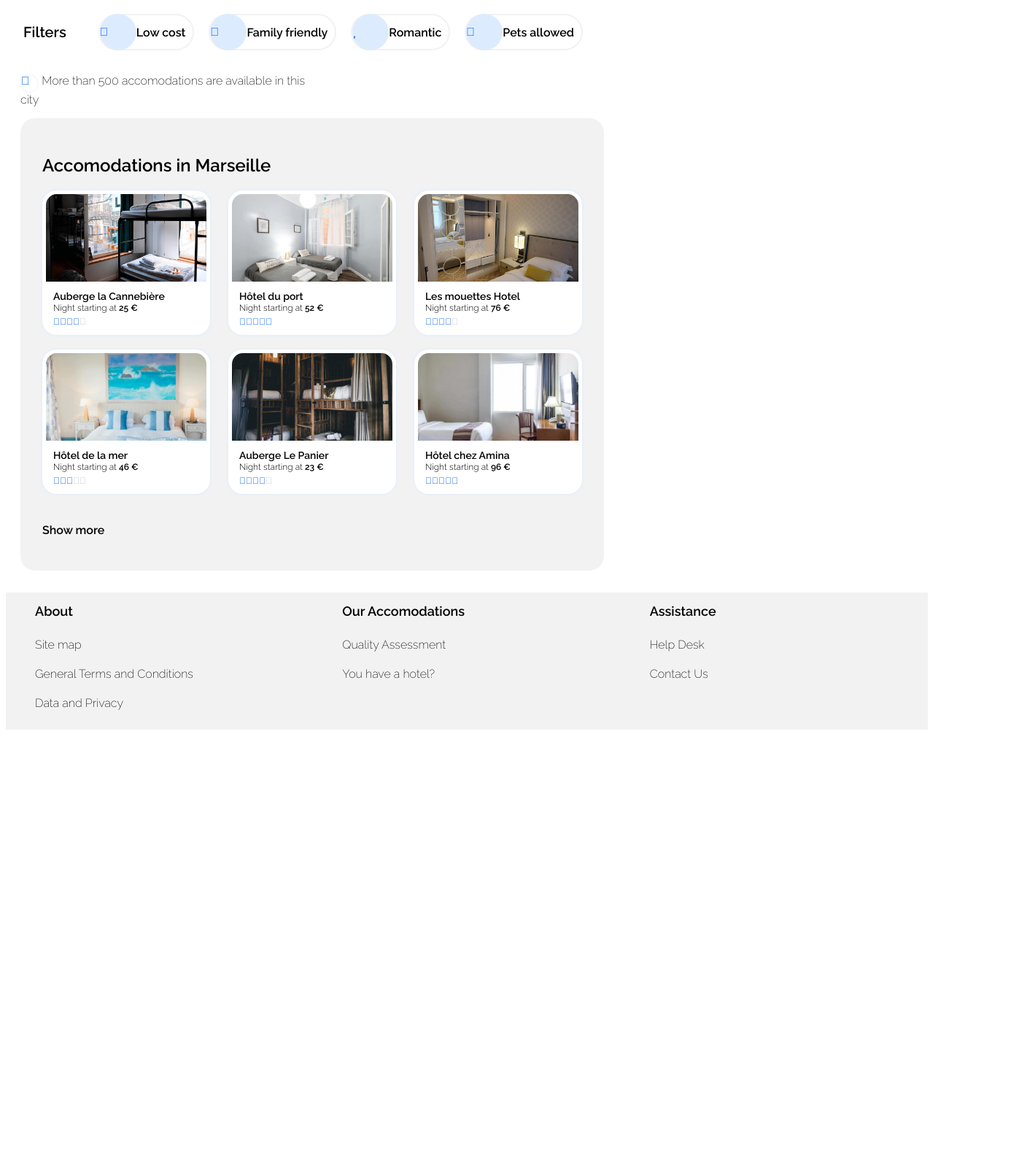
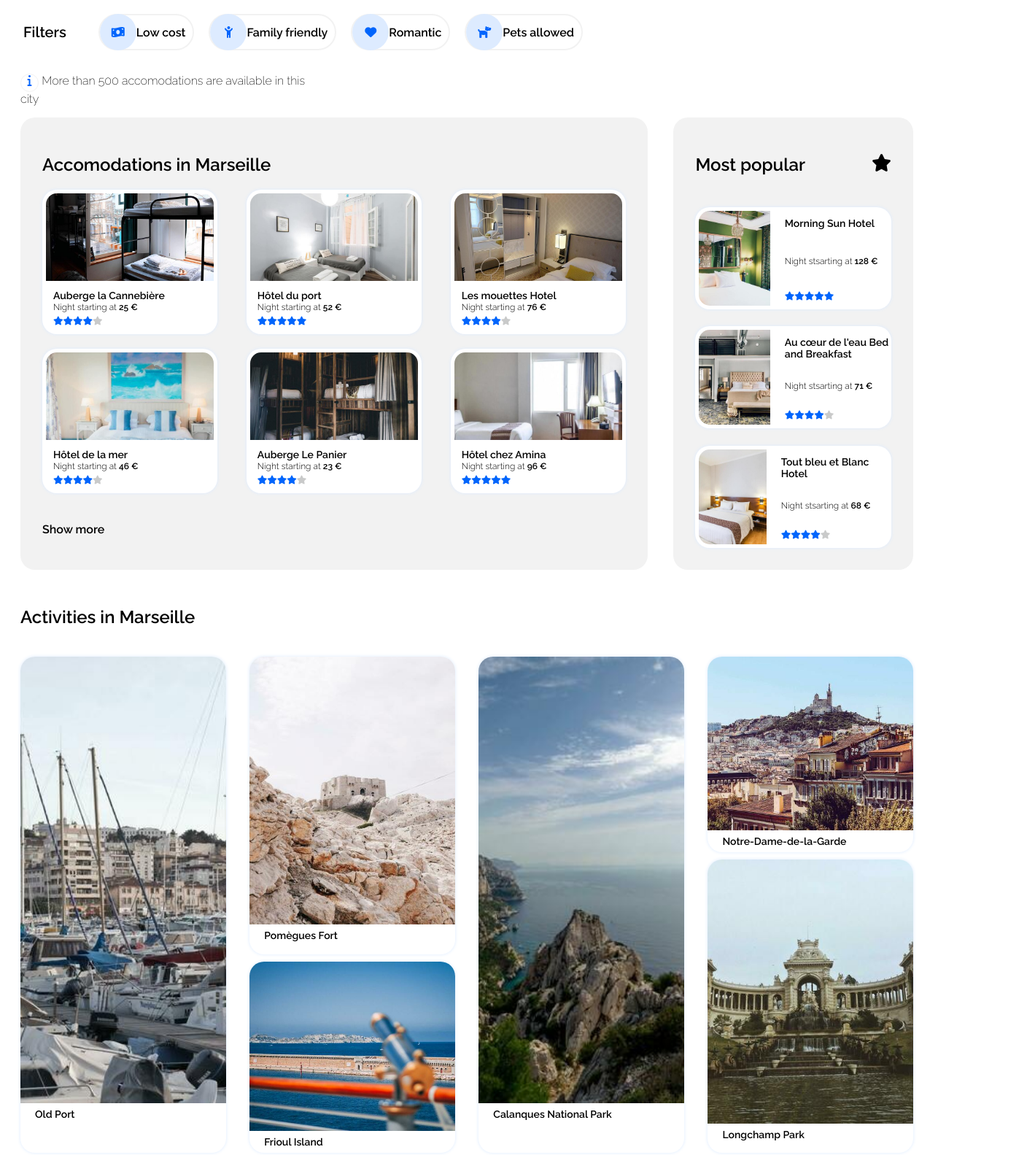
Before and after one commit to giulia-ziino/booki, a plain HTML site: page index.html in a window 1280 px wide. Shown: the part 233-1816 px from the top of the page at 73% size, 1408 px wide, since content can reach past the window. Before the commit the page ends 1241 px from the top, so only its background shows below. Drawn offline with Linux system fonts and the light colour scheme.

Commit message:
semi-final desktop version

```diff
--- a/css/style.css
+++ b/css/style.css
@@ -1,9 +1,8 @@
 html {
   box-sizing: border-box;
 }
-*,
-*:before,
-*:after {
+*
+ {
   box-sizing: inherit;
   font-family: Raleway, sans-serif;
 }
@@ -13,12 +12,12 @@ header {
   display: flex;
   flex-direction: row;
   align-items: center;
+  justify-content: space-between;
 }
 header nav {
   display: flex;
   flex-direction: row;
   height: 40px;
-  padding-left: 1000px;
   text-align: center;
 }
 header img {
@@ -40,8 +39,8 @@ header a {
 }
 
 header a:hover {
-  color: #0165fc;
-  border-top: 2px solid #0165fc;
+  color: #0065FC;
+  border-top: 2px solid #0065FC;
 }
 
 /*h1*/
@@ -94,7 +93,7 @@ header a:hover {
   height: 60px;
   border-bottom-right-radius: 20px;
   border-top-right-radius: 20px;
-  background-color: #0165fc;
+  background-color: #0065FC;
   font-weight: 600;
   color: white;
 }
@@ -111,6 +110,7 @@ header a:hover {
 #filters p i {
   display: flex;
   align-items: center;
+  justify-content: center;
   width: 50px;
   height: 50px;
   border-radius: 100%;
@@ -131,6 +131,9 @@ header a:hover {
   padding: 4px;
   font-weight: 600;
 }
+.icon-filter {
+  color: #0065FC;
+}
 
 /* quanity */
 #quantity div {
@@ -147,17 +150,24 @@ header a:hover {
   height: 25px;
   border: 1px solid #f2f2f2;
   border-radius: 100%;
+  align-items: center;
+  text-align: center;
+}
+.icon-info {
+  color: #0065FC;
 }
 
-/* main */
-#main section{
+/* accomodation-section */
+#accomodations-section{
   display: flex;
   flex-direction: row;
+  justify-content: space-between;
 }
+/*accomodations*/
 #accomodations {
   border-radius: 20px;
   background-color: #f2f2f2;
-  max-width: 800px;
+  width: 68%;
   margin-left: 20px;
   margin-bottom: 30px;
   padding: 30px;
@@ -173,10 +183,10 @@ header a:hover {
   justify-content:space-between;
   margin-bottom: 40px;
 }
-article {
+#listings article {
   background-color: white;
   border-radius: 20px;
-  min-width: 230px;
+  width: 30%;
   box-shadow: 0 0 5px #ddebff;
   display: flex;
   flex-direction: column;
@@ -204,19 +214,117 @@ article {
 .bold {
   font-weight: 600;
 }
+.fa-active {
+  color: #0065FC;
+}
+.fa-inactive {
+  color: #c9caca;
+}
 
 /* most popular */
 #most_popular {
+  width: 26%;
+  border-radius: 20px;
+  background-color: #f2f2f2;
+  margin-right: 20px;
+  margin-bottom: 30px;
+  padding: 30px;
+  display: flex;
+  flex-direction: column;
+  justify-content: space-between;
+}
+
+#most_popular article {
+display: flex;
+flex-direction: row;
+background-color: white;
+border-radius: 20px;
+box-shadow: 0 0 5px #ddebff;
+height: 25%;
+}
+#popular-text {
+  display: flex;
+  flex-direction: column;
+  justify-content: space-between;
+}
+#popular_hotel img {
+  border-bottom-left-radius: 20px;
+  border-top-left-radius: 20px;
+  width: 40%;
+  padding: 5px;
+  object-fit: cover;
+}
+#popular_hotel h1{
+  font-size: 14;
+  padding-left: 15px;
+}
+#popular_hotel  p{
+  font-size: 12;
+  font-weight: 300;
+  padding-left: 15px;
+}
+#popular h1{
+  display: flex;
+  justify-content: space-between;
+  font-size: 24;
+}
+
+/*activities*/
+#activities-city {
+  width: 100%;
+}
+#activities-city h1{
+  padding-left: 20px;
+}
+#activities {
   display: flex;
   flex-direction: row;
+  gap: 20px;
+  justify-content: space-between;
+  padding: 20px;
+}
+.activity-column {
+  display: flex;
+  flex-direction: column;
+  width: 23%;
+  gap: 10px;
+}
+.activity {
+  background-color: white;
+  border-radius: 20px;
+  box-shadow: 0 0 5px #ddebff;
+  object-fit: cover;
+  display: flex;
+  flex-direction: column;
+  flex-grow: 1
+}
+.activity-large{
+  height: 60%;
+}
+.activity-small {
+  height: 40%;
+}
+.activity img  {
+    border-top-right-radius: 20px;
+    border-top-left-radius: 20px;
+    height: 90%;
+    width: 100%;
+    object-fit: cover;
+}
+.activity h1 {
+  font-size: 14;
+  max-width: 200px;
+  padding-left: 15px;
+  line-height: 2px;
 }
 
 /* footer */
 footer {
+ width:100%;
   display: flex;
 }
 footer div {
-  width: 110%;
+  width: 100%;
   background-color: #f2f2f2;
 }
 footer h2 {
@@ -229,3 +337,16 @@ footer li {
   font-weight: 200;
   list-style: none;
 }
+
+
+@media screen and (max-width: 992px) {
+
+  }
+}
+
+@media screen and (max-width: 768px) {
+  /*header mobile*/
+  display: flex;
+  flex-direction: column;
+  }
+}
--- a/index.html
+++ b/index.html
@@ -7,7 +7,6 @@
     <link href="https://fonts.googleapis.com/css2?family=Raleway:wght@300&display=swap" rel="stylesheet" />
     <link href="https://fonts.googleapis.com/css2?family=Raleway:wght@200&display=swap" rel="stylesheet" />
     <script src="https://kit.fontawesome.com/b372e61fa7.js" crossorigin="anonymous"></script>
-    <link rel="stylesheet" href="https://use.fontawesome.com/releases/v5.8.2/css/all.css" />
     <link rel="stylesheet" href="css/style.css" />
   </head>
   <body>
@@ -31,20 +30,18 @@
     <section id="filters">
       <h2>Filters</h2>
       <div>
-        <p><i class="fa-solid fa-money-bill-wave" style="color: #0165fc"></i> Low cost</p>
-        <p><i class="fa-solid fa-child-reaching" style="color: #0165fd"></i> Family friendly</p>
-        <p><i class="fa-solid fa-heart" style="color: #0165fd"></i> Romantic</p>
-        <p><i class="fa-solid fa-dog" style="color: #0165fd"></i>Pets allowed</p>
+        <p><i class="fa-solid fa-money-bill-wave icon-filter"></i> Low cost</p>
+        <p><i class="fa-solid fa-child-reaching icon-filter"></i> Family friendly</p>
+        <p><i class="fa-solid fa-heart icon-filter"></i> Romantic</p>
+        <p><i class="fa-solid fa-dog icon-filter"></i>Pets allowed</p>
       </div>
     </section>
 
     <div id="quantity">
-      <p>
-        <i class="fa-solid fa-info" style="color: #0165fc"></i> More than 500 accomodations are available in this city
-      </p>
+      <p><i class="fa-solid fa-info icon-info"></i> More than 500 accomodations are available in this city</p>
     </div>
 
-    <section id="main">
+    <section id="accomodations-section">
       <div id="accomodations">
         <h1>Accomodations in Marseille</h1>
         <div id="listings">
@@ -54,11 +51,9 @@
               <h1>Auberge la Cannebière</h1>
               <p>Night starting at <span class="bold">25 €</span></p>
               <p>
-                <i class="fa-solid fa-star" style="color: #0060f1"></i
-                ><i class="fa-solid fa-star" style="color: #0060f1"></i
-                ><i class="fa-solid fa-star" style="color: #0060f1"></i
-                ><i class="fa-solid fa-star" style="color: #0060f1"></i
-                ><i class="fa-solid fa-star" style="color: #c9caca"></i>
+                <i class="fa-solid fa-star fa-active"></i><i class="fa-solid fa-star fa-active"></i
+                ><i class="fa-solid fa-star fa-active"></i><i class="fa-solid fa-star fa-active"></i
+                ><i class="fa-solid fa-star fa-inactive"></i>
               </p>
             </div>
           </article>
@@ -68,11 +63,9 @@
               <h1>Hôtel du port</h1>
               <p>Night starting at <span class="bold">52 €</span></p>
               <p>
-                <i class="fa-solid fa-star" style="color: #0060f1"></i
-                ><i class="fa-solid fa-star" style="color: #0060f1"></i
-                ><i class="fa-solid fa-star" style="color: #0060f1"></i
-                ><i class="fa-solid fa-star" style="color: #0060f1"></i
-                ><i class="fa-solid fa-star" style="color: #0060f1"></i>
+                <i class="fa-solid fa-star fa-active"></i><i class="fa-solid fa-star fa-active"></i
+                ><i class="fa-solid fa-star fa-active"></i><i class="fa-solid fa-star fa-active"></i
+                ><i class="fa-solid fa-star fa-active"></i>
               </p>
             </div>
           </article>
@@ -82,11 +75,9 @@
               <h1>Les mouettes Hotel</h1>
               <p>Night starting at <span class="bold">76 €</span></p>
               <p>
-                <i class="fa-solid fa-star" style="color: #0060f1"></i
-                ><i class="fa-solid fa-star" style="color: #0060f1"></i
-                ><i class="fa-solid fa-star" style="color: #0060f1"></i
-                ><i class="fa-solid fa-star" style="color: #0060f1"></i
-                ><i class="fa-solid fa-star" style="color: #c9caca"></i>
+                <i class="fa-solid fa-star fa-active"></i><i class="fa-solid fa-star fa-active"></i
+                ><i class="fa-solid fa-star fa-active"></i><i class="fa-solid fa-star fa-active"></i
+                ><i class="fa-solid fa-star fa-inactive"></i>
               </p>
             </div>
           </article>
@@ -96,11 +87,9 @@
               <h1>Hôtel de la mer</h1>
               <p>Night starting at <span class="bold">46 €</span></p>
               <p>
-                <i class="fa-solid fa-star" style="color: #0060f1"></i
-                ><i class="fa-solid fa-star" style="color: #0060f1"></i
-                ><i class="fa-solid fa-star" style="color: #0060f1"></i
-                ><i class="fa-solid fa-star" style="color: #c9caca"></i
-                ><i class="fa-solid fa-star" style="color: #c9caca"></i>
+                <i class="fa-solid fa-star fa-active"></i><i class="fa-solid fa-star fa-active"></i
+                ><i class="fa-solid fa-star fa-active"></i><i class="fa-solid fa-star fa-active"></i
+                ><i class="fa-solid fa-star fa-inactive"></i>
               </p>
             </div>
           </article>
@@ -110,11 +99,9 @@
               <h1>Auberge Le Panier</h1>
               <p>Night starting at <span class="bold">23 €</span></p>
               <p>
-                <i class="fa-solid fa-star" style="color: #0060f1"></i
-                ><i class="fa-solid fa-star" style="color: #0060f1"></i
-                ><i class="fa-solid fa-star" style="color: #0060f1"></i
-                ><i class="fa-solid fa-star" style="color: #0060f1"></i
-                ><i class="fa-solid fa-star" style="color: #c9caca"></i>
+                <i class="fa-solid fa-star fa-active"></i><i class="fa-solid fa-star fa-active"></i
+                ><i class="fa-solid fa-star fa-active"></i><i class="fa-solid fa-star fa-active"></i
+                ><i class="fa-solid fa-star fa-inactive"></i>
               </p>
             </div>
           </article>
@@ -124,16 +111,97 @@
               <h1>Hôtel chez Amina</h1>
               <p>Night starting at <span class="bold">96 €</span></p>
               <p>
-                <i class="fa-solid fa-star" style="color: #0060f1"></i
-                ><i class="fa-solid fa-star" style="color: #0060f1"></i
-                ><i class="fa-solid fa-star" style="color: #0060f1"></i
-                ><i class="fa-solid fa-star" style="color: #0060f1"></i
-                ><i class="fa-solid fa-star" style="color: #0060f1"></i>
+                <i class="fa-solid fa-star fa-active"></i><i class="fa-solid fa-star fa-active"></i
+                ><i class="fa-solid fa-star fa-active"></i><i class="fa-solid fa-star fa-active"></i
+                ><i class="fa-solid fa-star fa-active"></i>
               </p>
             </div>
           </article>
+        </div>
+        <p><span class="bold">Show more</span></p>
+      </div>
+
+      <div id="most_popular">
+        <div id="popular">
+          <h1>Most popular <i class="fa-solid fa-star"></i></h1>
+        </div>
+        <article id="popular_hotel">
+          <img src="images/hebergements/4_small/emile-guillemot-Bj_rcSC5XfE-unsplash.jpg" alt="morning sun hotel" />
+          <div id="popular-text">
+            <h1 id="hotel_name">Morning Sun Hotel</h1>
+            <p>Night stsarting at <span class="bold">128 €</span></p>
+            <p>
+              <i class="fa-solid fa-star fa-active"></i><i class="fa-solid fa-star fa-active"></i
+              ><i class="fa-solid fa-star fa-active"></i><i class="fa-solid fa-star fa-active"></i
+              ><i class="fa-solid fa-star fa-active"></i>
+            </p>
           </div>
-        <p><span class="bold">Show more</span></p>
+        </article>
+        <article id="popular_hotel">
+          <img src="images/hebergements/4_small/aw-creative-VGs8z60yT2c-unsplash.jpg" alt="au coeur de l'eau" />
+          <div id="popular-text">
+            <h1 id="hotel_name">Au cœur de l'eau Bed and Breakfast</h1>
+            <p>Night stsarting at <span class="bold">71 €</span></p>
+            <p>
+              <i class="fa-solid fa-star fa-active"></i><i class="fa-solid fa-star fa-active"></i
+              ><i class="fa-solid fa-star fa-active"></i><i class="fa-solid fa-star fa-active"></i
+              ><i class="fa-solid fa-star fa-inactive"></i>
+            </p>
+          </div>
+        </article>
+        <article id="popular_hotel">
+          <img
+            src="images/hebergements/4_small/febrian-zakaria-sjvU0THccQA-unsplash.jpg"
+            alt="Tout bleu et Blanc Hotel"
+          />
+          <div id="popular-text">
+            <h1 id="hotel_name">Tout bleu et Blanc Hotel</h1>
+            <p>Night stsarting at <span class="bold">68 €</span></p>
+            <p>
+              <i class="fa-solid fa-star fa-active"></i><i class="fa-solid fa-star fa-active"></i
+              ><i class="fa-solid fa-star fa-active"></i><i class="fa-solid fa-star fa-active"></i
+              ><i class="fa-solid fa-star fa-inactive"></i>
+            </p>
+          </div>
+        </article>
+      </div>
+    </section>
+
+    <section id="activities-city">
+      <h1>Activities in Marseille</h1>
+      <div id="activities">
+        <div class="activity-column">
+          <article class="activity">
+            <img src="images/activites/4_small/reno-laithienne-QUgJhdY5Fyk-unsplash.jpg" alt="Old Port" />
+            <h1>Old Port</h1>
+          </article>
+        </div>
+        <div class="activity-column">
+          <article class="activity activity-large">
+            <img src="images/activites/4_small/paul-hermann-QFTrLdQIRhI-unsplash.jpg" alt="Pomègues Fort" />
+            <h1>Pomègues Fort</h1>
+          </article>
+          <article class="activity activity-small">
+            <img src="images/activites/4_small/kevin-hikari-rV_Qd1l-VXg-unsplash.jpg" alt="Frioul Island" />
+            <h1>Frioul Island</h1>
+          </article>
+        </div>
+        <div class="activity-column">
+          <article class="activity">
+            <img src="images/activites/4_small/kilyan-sockalingum-NR8-cBCN3aI-unsplash.jpg" alt="Calanques National Park" />
+            <h1>Calanques National Park</h1>
+          </article>
+        </div>
+        <div class="activity-column">
+          <article class="activity activity-small">
+            <img src="images/activites/4_small/florian-wehde-xW9e8gdotxI-unsplash.jpg" alt="Notre-Dame-de-la-Garde" />
+            <h1>Notre-Dame-de-la-Garde</h1>
+          </article>
+          <article class="activity activity-large">
+            <img src="images/activites/4_small/lena-paulin-wH2-EJoDcV0-unsplash.jpg" alt="Longchamp Park" />
+            <h1>Longchamp Park</h1>
+          </article>
+        </div>
       </div>
     </section>
 
```
